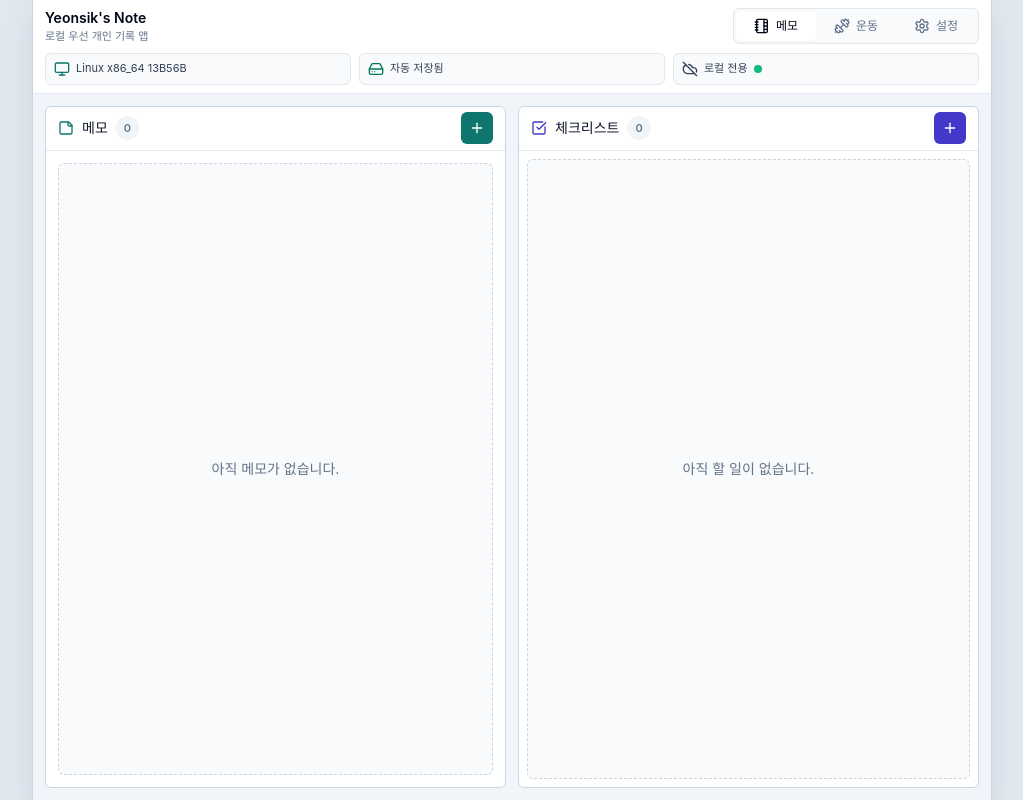
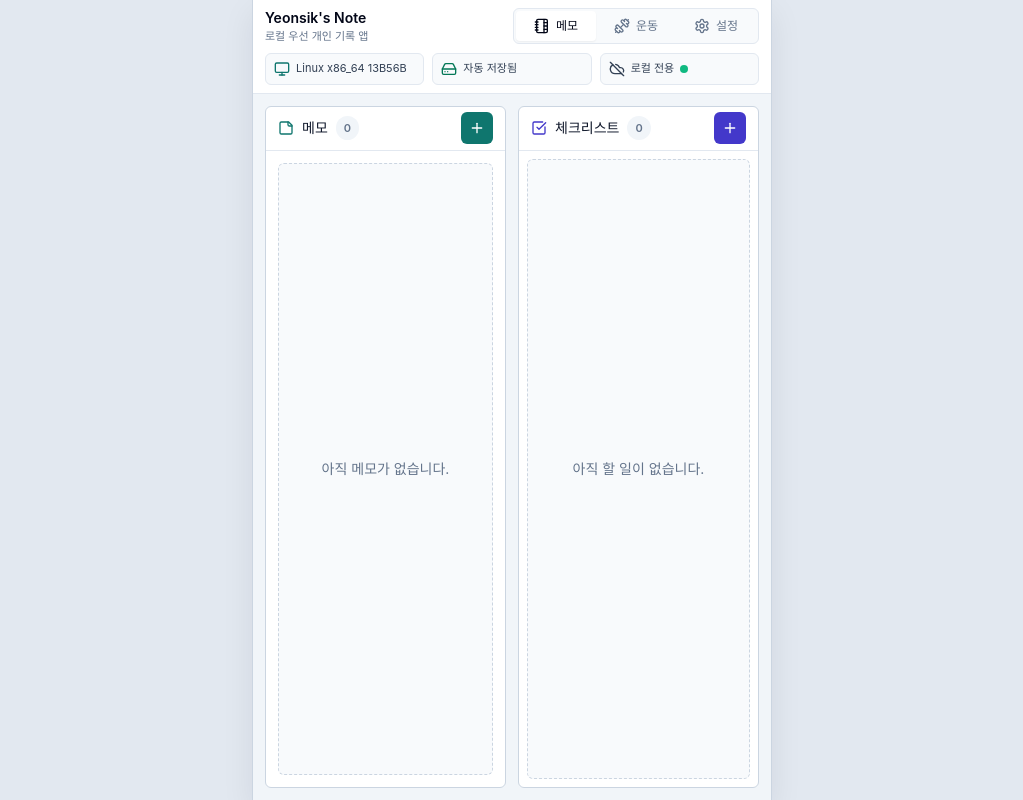
Before and after one commit to Yeon-sik/Always_Memo, a React (Vite) app: page / in a window 1280 px wide. Shown: the whole page, without its empty margins (128-1151 px from the left). Built offline with nearby package versions, Linux system fonts and the light colour scheme.

Commit message:
fix: restore compact app width

```diff
--- a/src/app/App.tsx
+++ b/src/app/App.tsx
@@ -15,7 +15,7 @@ export function App() {
 
   return (
     <div className="flex h-screen min-h-[640px] min-w-[420px] justify-center bg-slate-200 text-slate-900 dark:bg-black dark:text-neutral-100">
-      <div className="flex h-full w-full max-w-[960px] flex-col border-x border-slate-300 bg-slate-100 shadow-panel dark:border-neutral-800 dark:bg-black dark:shadow-none">
+      <div className="flex h-full w-full max-w-[520px] flex-col border-x border-slate-300 bg-slate-100 shadow-panel dark:border-neutral-800 dark:bg-black dark:shadow-none">
         <HeaderBar
           activeView={activeView}
           device={memo.device}
```
